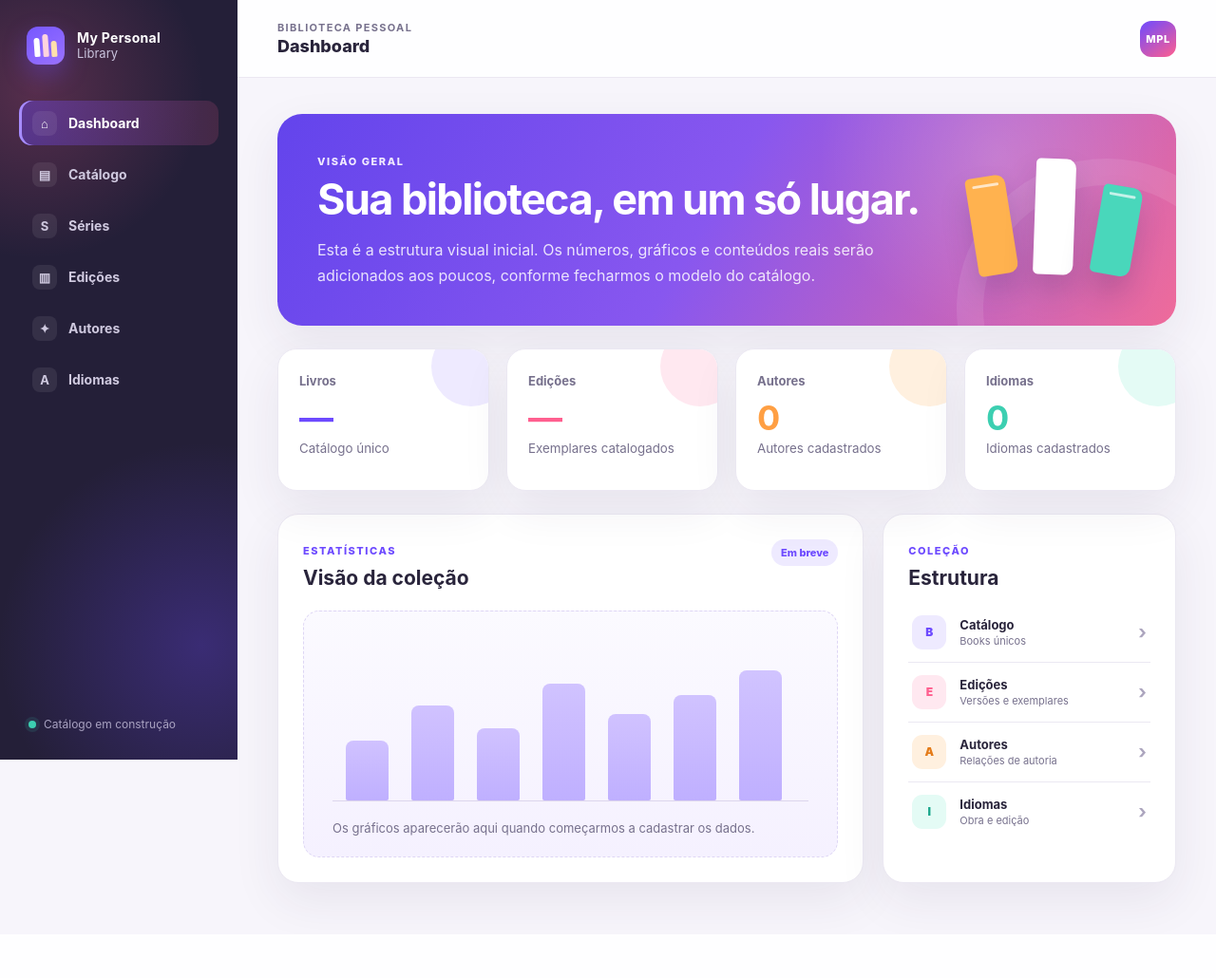
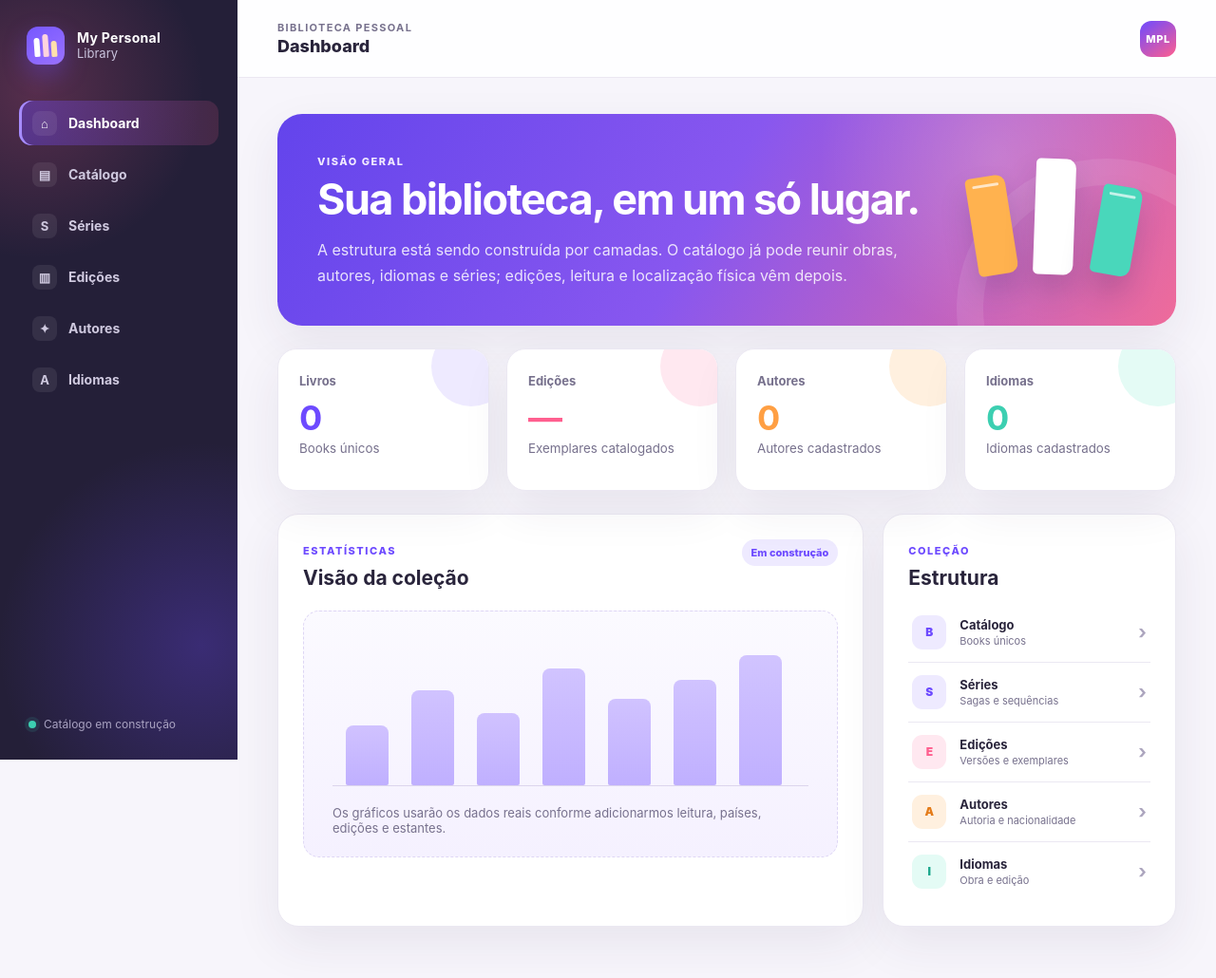
Before and after one commit to clice/my-personal-library, a Django app: page / in a window 1280 px wide. Shown: the whole page at 95% size. Before the commit the page ends 969 px from the top, so only its background shows below. Run offline with Django 5.2, Linux system fonts and the light colour scheme; data that the repository does not hold is empty.

Commit message:
feat: connect dashboard to catalog

```diff
--- a/templates/core/dashboard.html
+++ b/templates/core/dashboard.html
@@ -8,75 +8,41 @@
     <div>
         <span class="eyebrow">Visão geral</span>
         <h1>Sua biblioteca, em um só lugar.</h1>
-        <p>
-            Esta é a estrutura visual inicial. Os números, gráficos e conteúdos reais
-            serão adicionados aos poucos, conforme fecharmos o modelo do catálogo.
-        </p>
+        <p>A estrutura está sendo construída por camadas. O catálogo já pode reunir obras, autores, idiomas e séries; edições, leitura e localização física vêm depois.</p>
     </div>
     <div class="hero-art" aria-hidden="true">
-        <div class="book book-one"></div>
-        <div class="book book-two"></div>
-        <div class="book book-three"></div>
+        <div class="book book-one"></div><div class="book book-two"></div><div class="book book-three"></div>
     </div>
 </section>
 
 <section class="metric-grid" aria-label="Resumo da biblioteca">
-    <article class="metric-card accent-purple">
-        <span class="metric-label">Livros</span>
-        <strong>—</strong>
-        <small>Catálogo único</small>
-    </article>
-    <article class="metric-card accent-pink">
-        <span class="metric-label">Edições</span>
-        <strong>—</strong>
-        <small>Exemplares catalogados</small>
-    </article>
-    <article class="metric-card accent-orange">
-        <span class="metric-label">Autores</span>
-        <strong>{{ author_count }}</strong>
-        <small>Autores cadastrados</small>
-    </article>
-    <article class="metric-card accent-mint">
-        <span class="metric-label">Idiomas</span>
-        <strong>{{ language_count }}</strong>
-        <small>Idiomas cadastrados</small>
-    </article>
+    <article class="metric-card accent-purple"><span class="metric-label">Livros</span><strong>{{ book_count }}</strong><small>Books únicos</small></article>
+    <article class="metric-card accent-pink"><span class="metric-label">Edições</span><strong>—</strong><small>Exemplares catalogados</small></article>
+    <article class="metric-card accent-orange"><span class="metric-label">Autores</span><strong>{{ author_count }}</strong><small>Autores cadastrados</small></article>
+    <article class="metric-card accent-mint"><span class="metric-label">Idiomas</span><strong>{{ language_count }}</strong><small>Idiomas cadastrados</small></article>
 </section>
 
 <section class="dashboard-grid">
     <article class="panel panel-large">
         <div class="panel-heading">
-            <div>
-                <span class="eyebrow">Estatísticas</span>
-                <h2>Visão da coleção</h2>
-            </div>
-            <span class="soft-pill">Em breve</span>
+            <div><span class="eyebrow">Estatísticas</span><h2>Visão da coleção</h2></div>
+            <span class="soft-pill">Em construção</span>
         </div>
         <div class="chart-placeholder">
             <div class="fake-bars" aria-hidden="true">
-                <span style="height: 42%"></span>
-                <span style="height: 67%"></span>
-                <span style="height: 51%"></span>
-                <span style="height: 82%"></span>
-                <span style="height: 61%"></span>
-                <span style="height: 74%"></span>
-                <span style="height: 92%"></span>
+                <span style="height: 42%"></span><span style="height: 67%"></span><span style="height: 51%"></span><span style="height: 82%"></span><span style="height: 61%"></span><span style="height: 74%"></span><span style="height: 92%"></span>
             </div>
-            <p>Os gráficos aparecerão aqui quando começarmos a cadastrar os dados.</p>
+            <p>Os gráficos usarão os dados reais conforme adicionarmos leitura, países, edições e estantes.</p>
         </div>
     </article>
 
     <article class="panel">
-        <div class="panel-heading">
-            <div>
-                <span class="eyebrow">Coleção</span>
-                <h2>Estrutura</h2>
-            </div>
-        </div>
+        <div class="panel-heading"><div><span class="eyebrow">Coleção</span><h2>Estrutura</h2></div></div>
         <div class="structure-list">
             <a href="{% url 'catalog' %}"><span class="structure-icon purple">B</span><span><strong>Catálogo</strong><small>Books únicos</small></span><b>›</b></a>
+            <a href="{% url 'series' %}"><span class="structure-icon purple">S</span><span><strong>Séries</strong><small>Sagas e sequências</small></span><b>›</b></a>
             <a href="{% url 'editions' %}"><span class="structure-icon pink">E</span><span><strong>Edições</strong><small>Versões e exemplares</small></span><b>›</b></a>
-            <a href="{% url 'authors' %}"><span class="structure-icon orange">A</span><span><strong>Autores</strong><small>Relações de autoria</small></span><b>›</b></a>
+            <a href="{% url 'authors' %}"><span class="structure-icon orange">A</span><span><strong>Autores</strong><small>Autoria e nacionalidade</small></span><b>›</b></a>
             <a href="{% url 'languages' %}"><span class="structure-icon mint">I</span><span><strong>Idiomas</strong><small>Obra e edição</small></span><b>›</b></a>
         </div>
     </article>
```
